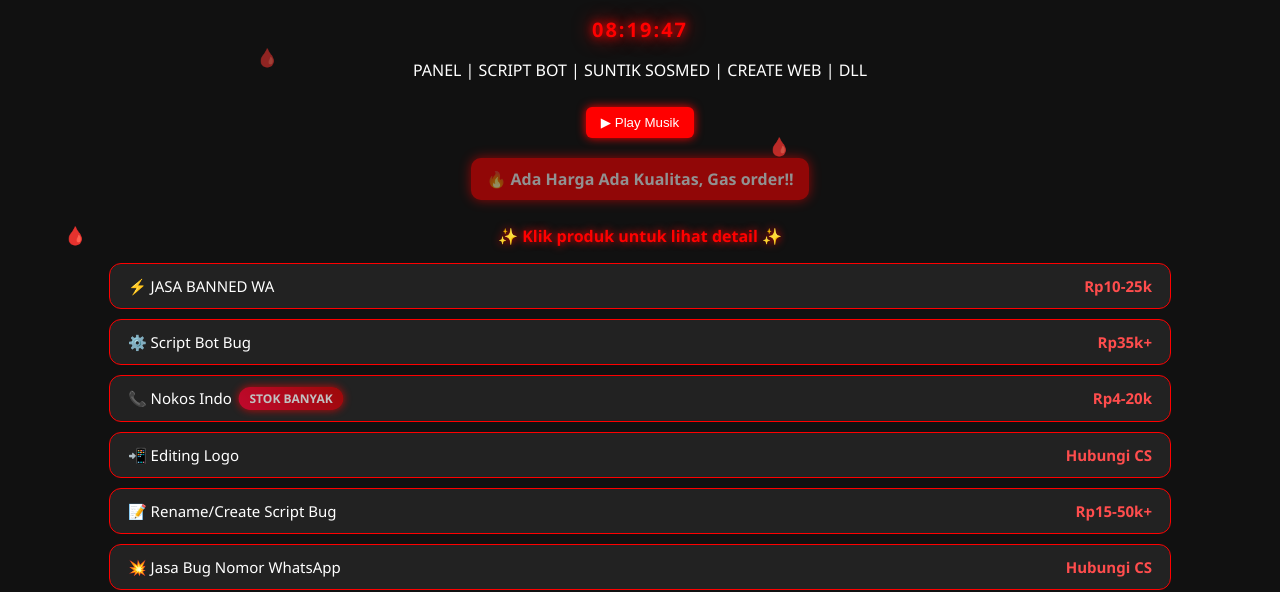
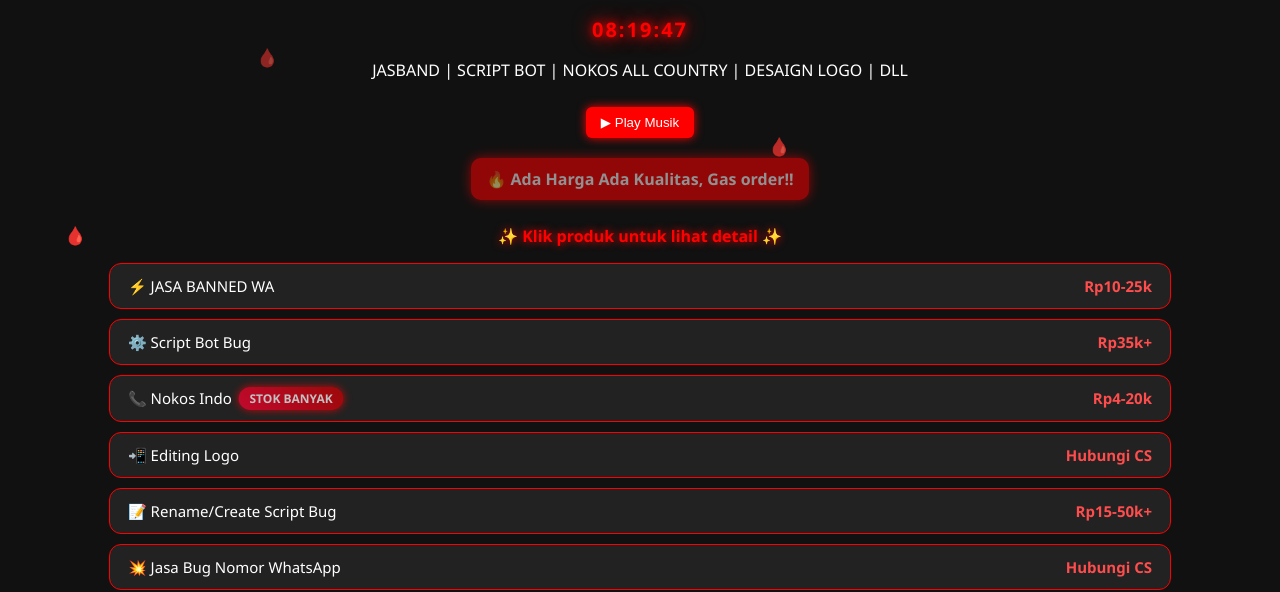
Before and after one commit to Yogi3738/RazaMods, a plain HTML site: page index.html in a window 1280 px wide. Shown: the part 212-804 px from the top of the page. Drawn offline with Linux system fonts and the light colour scheme.

Commit message:
Update index.html

```diff
--- a/index.html
+++ b/index.html
@@ -229,7 +229,7 @@
   <img src="https://files.catbox.moe/9hwpi9.jpg" alt="Yorie Profile" class="photo" />
   <h1>RAZA MODS</h1>
   <div id="jam-digital">00:00:00</div>
-  <p>PANEL | SCRIPT BOT | SUNTIK SOSMED | CREATE WEB | DLL</p>
+  <p>JASBAND | SCRIPT BOT | NOKOS ALL COUNTRY | DESAIGN LOGO | DLL</p>
 
   <!-- Tombol Musik -->
   <button id="music-btn" class="download-btn">▶ Play Musik</button>
```
